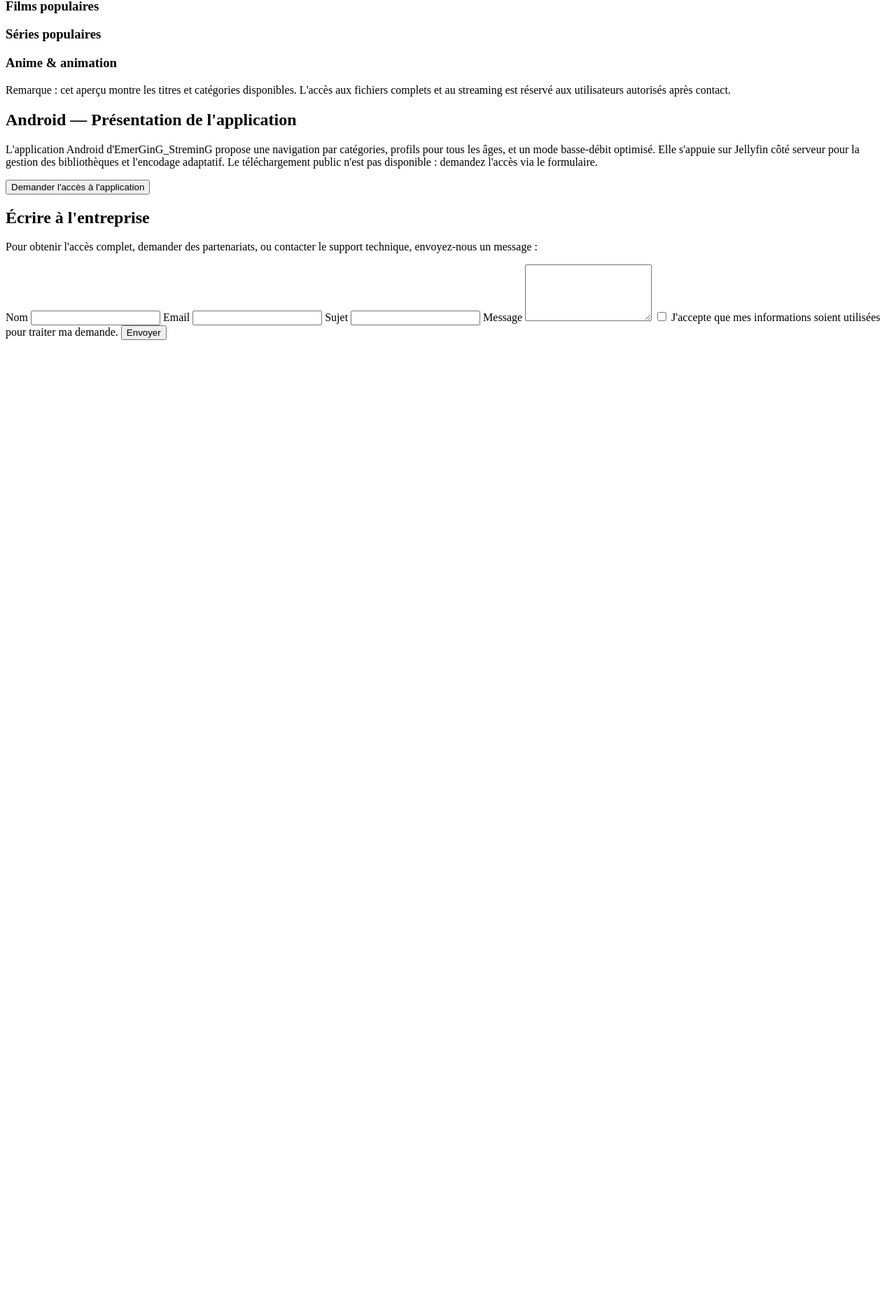
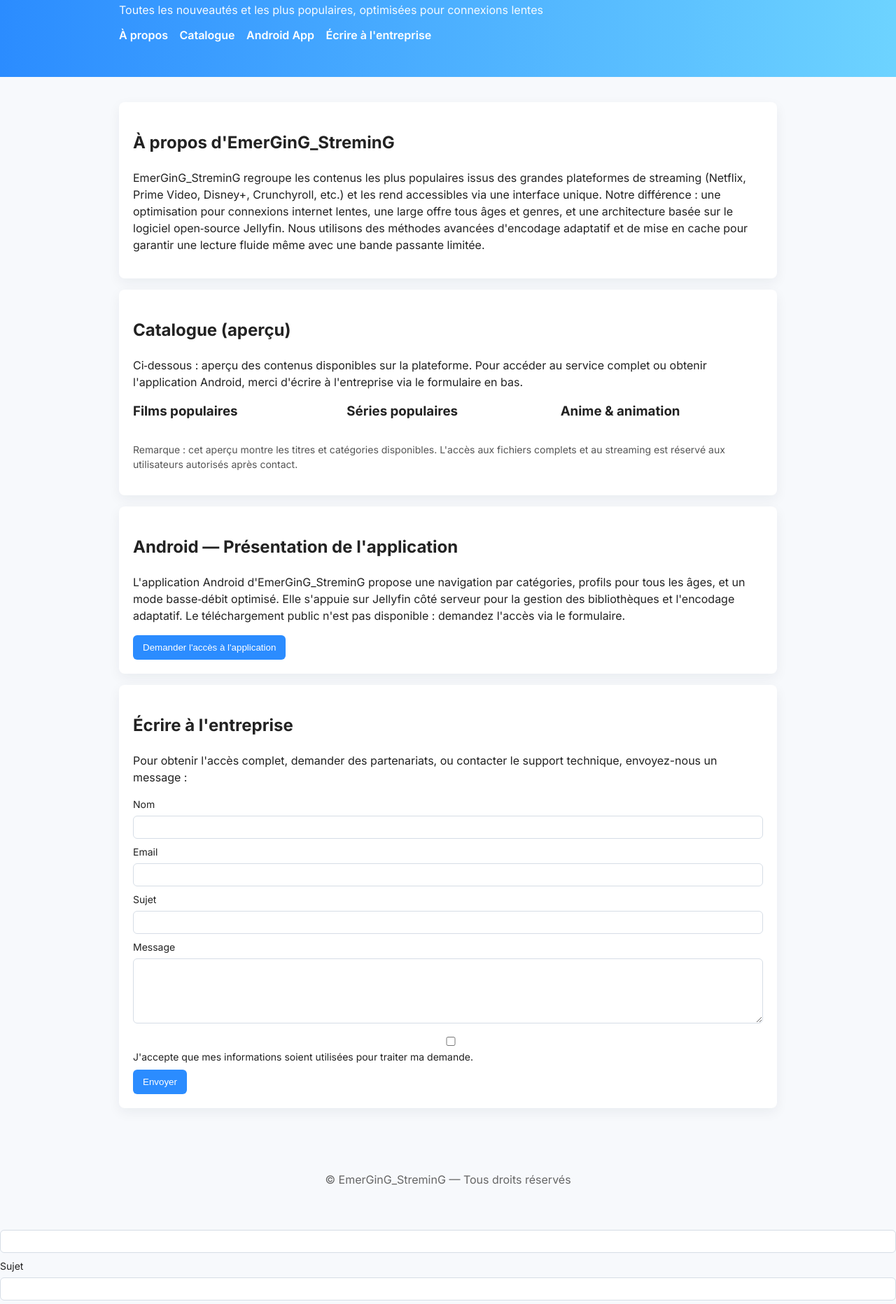
Before and after one commit to WassiAiman/EmerGinG_Stream, a plain HTML site: page index.html in a window 1280 px wide. Shown: the part 94-1958 px from the top of the page at 70% size. Before the commit the page ends 800 px from the top, so only its background shows below. Drawn offline with Linux system fonts and the light colour scheme.

Commit message:
Revise index.html structure and content
Updated the structure of the HTML document, added sections for app and contact information, and improved content accessibility.

```diff
--- a/index.html
+++ b/index.html
@@ -1,3 +1,35 @@
+<!DOCTYPE html>
+<html lang="fr">
+<head>
+    <meta charset="UTF-8">
+    <meta name="viewport" content="width=device-width, initial-scale=1.0">
+    <title>EmerGinG_StreminG - Streaming optimisé</title>
+    <meta name="description" content="Plateforme de streaming optimisée pour connexions lentes - Contenus populaires tous âges">
+    <link rel="stylesheet" href="styles.css">
+    <link href="https://fonts.googleapis.com/css2?family=Inter:wght@400;600;700&display=swap" rel="stylesheet">
+</head>
+<body>
+    <header class="site-header">
+        <div class="container">
+            <h1>EmerGinG_StreminG</h1>
+            <p class="tagline">Toutes les nouveautés et les plus populaires, optimisées pour connexions lentes</p>
+            <nav>
+                <a href="#about">À propos</a>
+                <a href="#catalog">Catalogue</a>
+                <a href="#app">Android App</a>
+                <a href="#contact">Écrire à l'entreprise</a>
+            </nav>
+        </div>
+    </header>
+
+    <main class="container">
+        <!-- Section À propos -->
+        <section id="about" class="card">
+            <h2>À propos d'EmerGinG_StreminG</h2>
+            <p>EmerGinG_StreminG regroupe les contenus les plus populaires issus des grandes plateformes de streaming (Netflix, Prime Video, Disney+, Crunchyroll, etc.) et les rend accessibles via une interface unique. Notre différence : une optimisation pour connexions internet lentes, une large offre tous âges et genres, et une architecture basée sur le logiciel open‑source Jellyfin. Nous utilisons des méthodes avancées d'encodage adaptatif et de mise en cache pour garantir une lecture fluide même avec une bande passante limitée.</p>
+        </section>
+
+        <!-- Section Catalogue (aperçu) -->
         <section id="catalog" class="card">
             <h2>Catalogue (aperçu)</h2>
             <p>Ci‑dessous : aperçu des contenus disponibles sur la plateforme. Pour accéder au service complet ou obtenir l'application Android, merci d'écrire à l'entreprise via le formulaire en bas.</p>
@@ -20,21 +52,55 @@
             <p class="note">Remarque : cet aperçu montre les titres et catégories disponibles. L'accès aux fichiers complets et au streaming est réservé aux utilisateurs autorisés après contact.</p>
         </section>
 
+        <!-- Section Application Android -->
         <section id="app" class="card">
             <h2>Android — Présentation de l'application</h2>
             <p>L'application Android d'EmerGinG_StreminG propose une navigation par catégories, profils pour tous les âges, et un mode basse‑débit optimisé. Elle s'appuie sur Jellyfin côté serveur pour la gestion des bibliothèques et l'encodage adaptatif. Le téléchargement public n'est pas disponible : demandez l'accès via le formulaire.</p>
             <button id="demo-btn">Demander l'accès à l'application</button>
         </section>
 
+        <!-- Section Contact -->
         <section id="contact" class="card">
             <h2>Écrire à l'entreprise</h2>
             <p>Pour obtenir l'accès complet, demander des partenariats, ou contacter le support technique, envoyez-nous un message :</p>
+
+            <!-- REMPLACEZ "your-form-id" par votre vrai ID Formspree -->
             <form id="contact-form" action="https://formspree.io/f/your-form-id" method="POST">
-    <label>Nom
+                <label>
+                    Nom
                     <input type="text" name="name" required>
                 </label>
-    <label>Email
+                <label>
+                    Email
                     <input type="email" name="_replyto" required>
+                </label>
+                <label>
+                    Sujet
+                    <input type="text" name="subject">
+                </label>
+                <label>
+                    Message
+                    <textarea name="message" rows="5" required></textarea>
+                </label>
+                <label class="checkbox-label">
+                    <input type="checkbox" name="consent" required>
+                    J'accepte que mes informations soient utilisées pour traiter ma demande.
+                </label>
+                <button type="submit">Envoyer</button>
+                <p id="form-msg" class="hidden"></p>
+            </form>
+        </section>
+    </main>
+
+    <footer class="site-footer">
+        <div class="container">
+            <p>© EmerGinG_StreminG <span id="year"></span> — Tous droits réservés</p>
+        </div>
+    </footer>
+
+    <script src="script.js"></script>
+</body>
+</html>      <input type="email" name="_replyto" required>
     </label>
     <label>Sujet
       <input type="text" name="subject">
```
Lines whose indentation alone changed are shown as unchanged.
